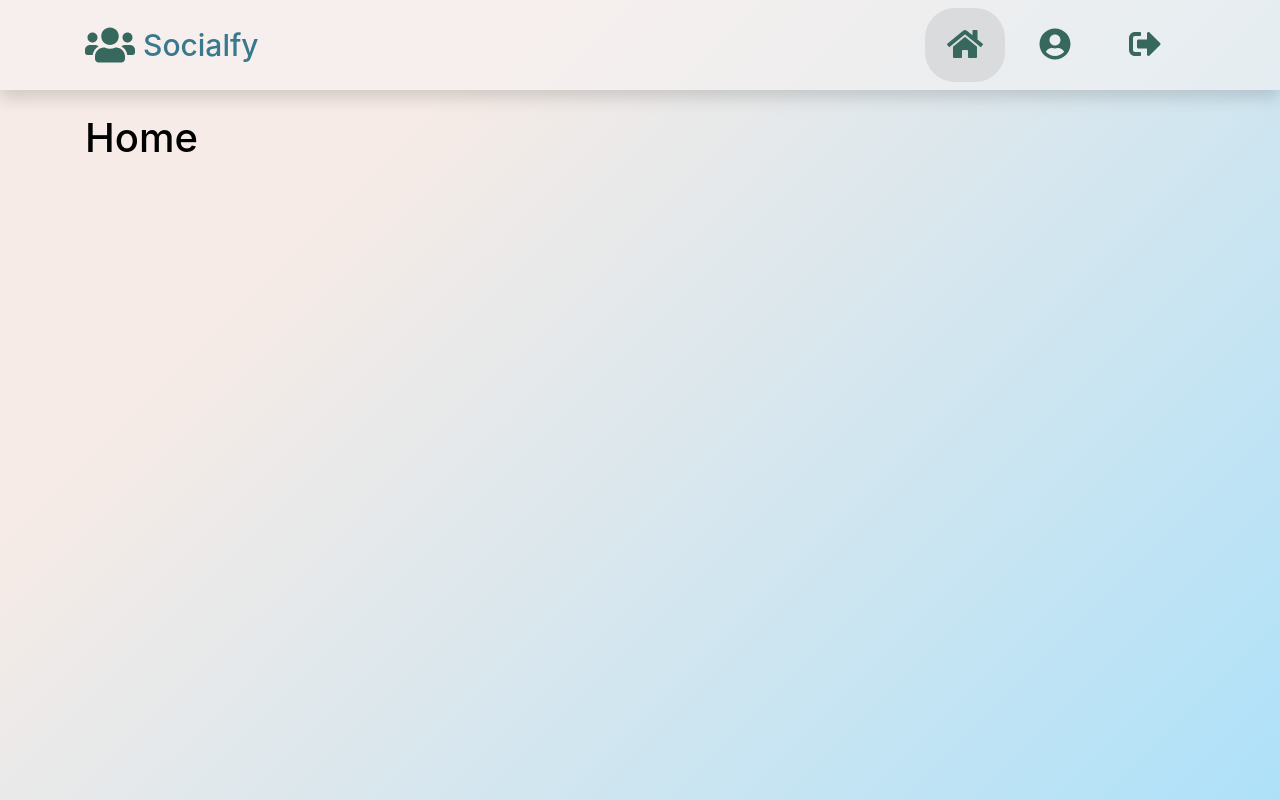
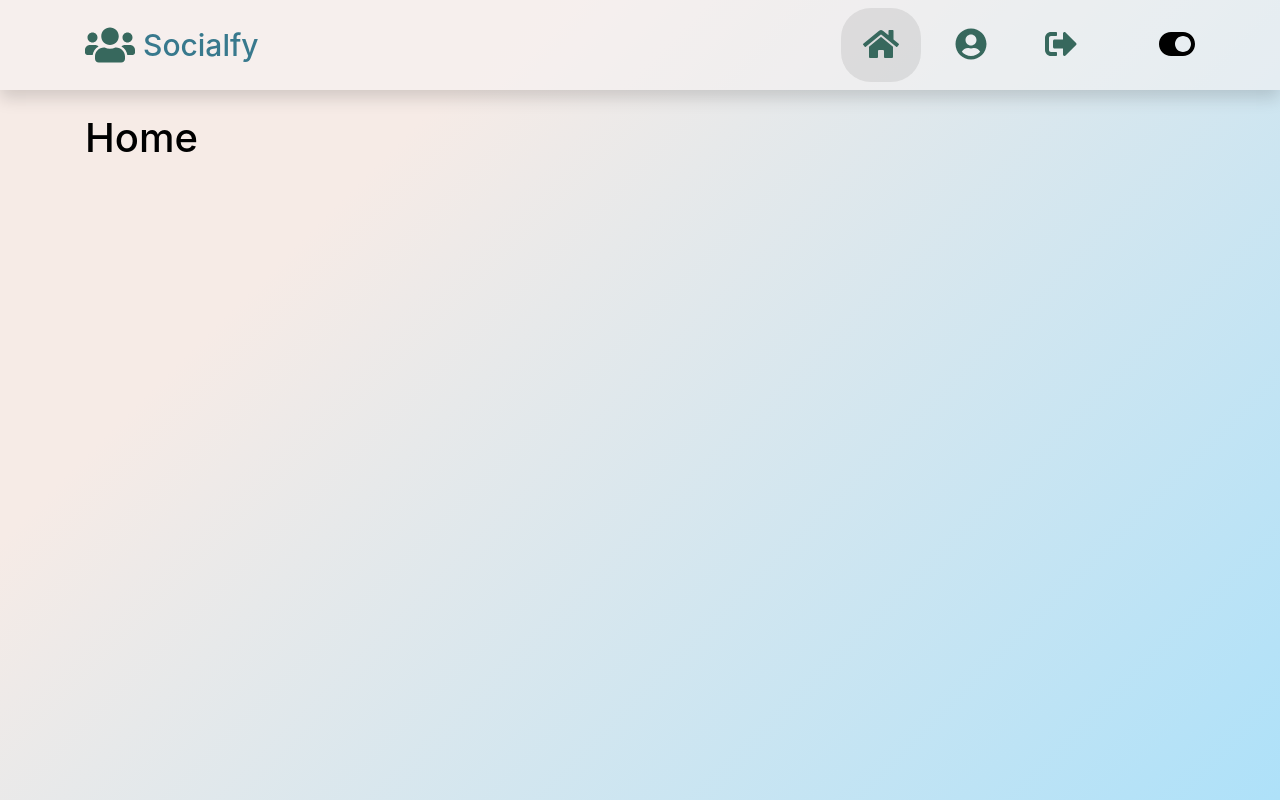
Before and after one commit to JasonOuyang8000/Socialfy-Frontend, a React (Create React App) app in the folder socialfy-app/: page / in a window 1280 px wide. Built offline with nearby package versions, Linux system fonts and the light colour scheme.

Commit message:
theme context

```diff
--- a/socialfy-app/src/App.css
+++ b/socialfy-app/src/App.css
@@ -6,7 +6,7 @@
 
 }
 [data-theme="dark"]{
-  --text-color: #410303;
+  --text-color: #ffffff;
   --background-color: #1d1c1c;
 }
 
--- a/socialfy-app/src/App.js
+++ b/socialfy-app/src/App.js
@@ -13,7 +13,7 @@ function App() {
   return (
     <ThemeContext.Provider value={{theme,setTheme}}>
     <div className="App" data-theme={theme}>
-        <Navbar data-theme={theme}/>
+        <Navbar data-theme={theme} themeControl={{theme,setTheme}}/>
         <Switch>
           <Route exact path ="/">
               <Home />
--- /dev/null
+++ b/socialfy-app/src/context/UserContext.js
@@ -0,0 +1,3 @@
+import { createContext } from 'react';
+
+export const UserContext = createContext();
--- a/socialfy-app/src/headers/Navbar.js
+++ b/socialfy-app/src/headers/Navbar.js
@@ -1,10 +1,18 @@
 import { NavLink as Link } from 'react-router-dom';
 import './navbar.css';
 import { FontAwesomeIcon } from '@fortawesome/react-fontawesome'
-import { faHome, faSignOutAlt, faUserCircle, faUsers } from '@fortawesome/free-solid-svg-icons';
+import { faHome, faSignOutAlt, faSun, faToggleOff, faToggleOn, faUserCircle, faUsers } from '@fortawesome/free-solid-svg-icons';
 
-const Navbar = () => (
-    <nav className="navbar navbar-expand-lg shadow">
+const Navbar = ({themeControl}) => {
+
+    const {theme, setTheme} = themeControl;
+
+    const themeHandler = () => {
+        setTheme(theme === 'light' ? 'dark' : 'light' );
+    }
+
+
+    return (<nav className="navbar navbar-expand-lg shadow">
     <div className="container">
        <Link className="navbar-brand d-flex align-items-center no-active" to="/">
         <FontAwesomeIcon icon={faUsers} size="2x" />
@@ -12,20 +20,30 @@ const Navbar = () => (
        </Link>
 
 
-        <ul className="navbar-nav">
+        <ul className="navbar-nav align-items-center">
             <li className="nav-item">
-            <Link activeClassName="active" className="nav-link" aria-current="page" to="/"><FontAwesomeIcon icon={faHome} size="2x" /></Link>
+            <Link exact activeClassName="active" className="nav-link" aria-current="page" to="/"><FontAwesomeIcon icon={faHome} size="2x" /></Link>
             </li>
             <li className="nav-item">
             <Link className="nav-link" to="/profile"><FontAwesomeIcon icon={faUserCircle} size="2x" /></Link>
             </li>
             <li className="nav-item">
-            <span className="nav-link" to=""><FontAwesomeIcon icon={faSignOutAlt} size="2x" /></span>
+            <span className="nav-link" to=""><FontAwesomeIcon icon={faSignOutAlt} size="2x" /> </span>
             </li>
+            <li className="nav-item ml-5">
+                {theme === 'light' ?
+                <FontAwesomeIcon onClick={themeHandler} className="pointer" icon={faToggleOn} size="2x" />
+                    :
+                <FontAwesomeIcon onClick={themeHandler} className="pointer" icon={faToggleOff} size="2x" />
+                }
+            </li>
+
         </ul>
 
+
+
         </div>
-    </nav>
-);
+    </nav>)
+};
 
 export default Navbar;
--- a/socialfy-app/src/headers/navbar.css
+++ b/socialfy-app/src/headers/navbar.css
@@ -9,9 +9,11 @@
 [data-theme="dark"] {
     --nav-text-color: rgb(221, 215, 215);
     --nav-background-color: rgba(17, 16, 16, 0.541);
-    --brand-title: black;
+    --brand-title: rgb(56, 121, 141);
     --hover-bg: rgba(170, 169, 169, 0.281);
 }
+
+
 .navbar span,
 .navbar a {
     color: var(--nav-text-color);
@@ -51,3 +53,9 @@
 .no-active {
     background: unset!important;
 }
+
+
+
+.pointer {
+    cursor: pointer;
+}
```
